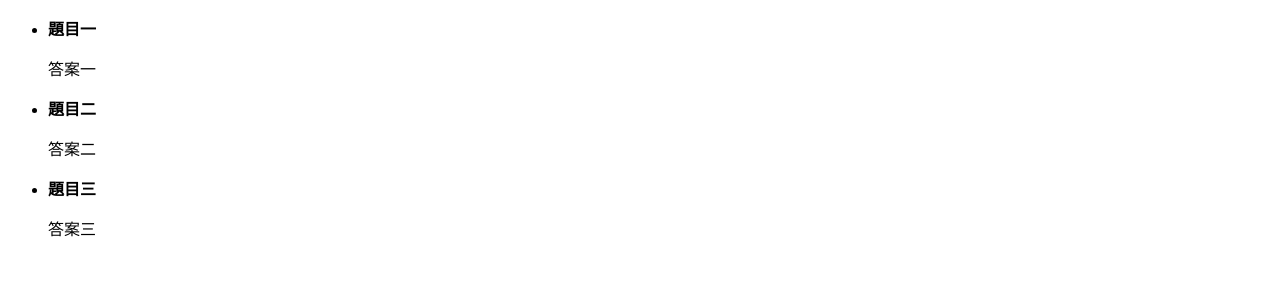
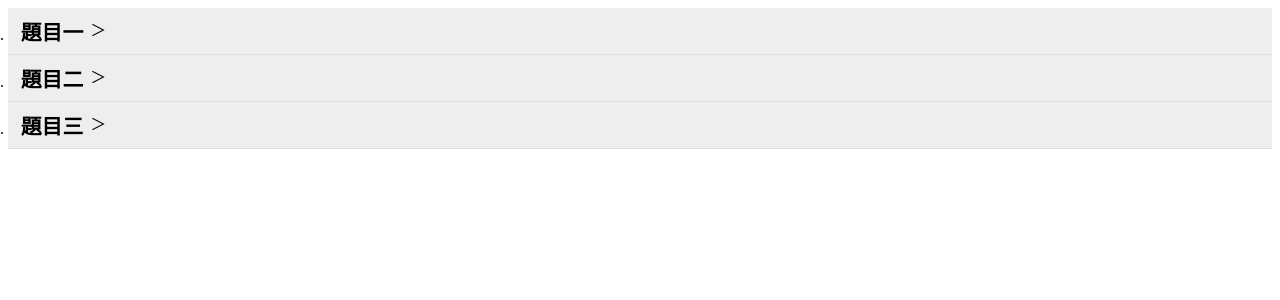
Before and after one commit to m3ctdu49jo/ReactSideProject, a React (Create React App) app in the folder ex01/: page / in a window 1280 px wide. Shown: the top 300 px of the page. Built offline with nearby package versions, Linux system fonts and the light colour scheme; the HTML template or start-up script is replaced by a standard one.

Commit message:
feat: 新增Q&A收折

```diff
--- a/ex01/src/App.jsx
+++ b/ex01/src/App.jsx
@@ -7,7 +7,7 @@ import QuestionBox from "./components/QuestionBox";
 export default function App(){
     return (
         <>
-            {/* <FlashBox name="James" /> */}
+            {/* <FlashBox /> */}
             <QuestionBox />
         </>
     );
--- a/ex01/src/components/FlashBox.jsx
+++ b/ex01/src/components/FlashBox.jsx
@@ -76,7 +76,7 @@ export default function FlashBox({name}){
 
 
     return (
-        <Box className={style.box}>
+        <Box className={style.flashBox}>
             <Button isNext={true} currentIndex={activeIndex} setActiveIndex={setActiveIndex} liLen = {imgsName.length} />
             <Button isNext={false} currentIndex={activeIndex} setActiveIndex={setActiveIndex} liLen = {imgsName.length} />
             <ul className={style.imgList}>
--- a/ex01/src/components/QuestionBox.jsx
+++ b/ex01/src/components/QuestionBox.jsx
@@ -1,24 +1,68 @@
-import React from "react";
+import React, {useState, useMemo, useEffect} from "react";
+import styled from "styled-components"
+import style from "../styles/style.module.css"
 
-let questionAndAnswer = {"themes":["題目一", "題目二", "題目三"], "answers": ["答案一", "答案二", "答案三"]};
+let questionAndAnswers = {"themes":["題目一", "題目二", "題目三"], "answers": ["答案一", "答案二", "答案三"]};
 
-const Items = function({theme, answer}){
+const ThemeBox = styled.strong`
+    font-size: 1.3rem;
+    background: #eee;
+    display: block;
+    padding: .5rem .8rem;
+    border-bottom: 1px solid #ddd;
+    position: relation;
+    &:after{
+        content: "＞";
+        font-size: 16px;
+        font-weight: normal;
+        text-align: center;
+        line-height: 30px;
+        width: 30px;
+        height: 30px;
+        position: absolute;
+        transform: rotate(${props => props.$activeTheme && props.theme === props.$activeTheme ? "90deg" : "0deg"})
+    }
+`;
+const AnswerBox = styled.p`
+    padding: .5rem;
+    margin: 0;
+    margin-bottom: 1rem;
+    display: ${props => props.$activeTheme && props.theme === props.$activeTheme ? "block" : "none"};
+`;
+// React 的特性之一：不允許未知的 props 傳遞到 DOM 元素中。
+// 使用 styled-components 定義一個樣式化的 React 組件時，如果傳入的 props（例如 "active"）並非標準 HTML 元素的屬性，
+// React 會顯示警告，因為這些 props 會被直接傳遞到 DOM 元素中，但 DOM 本身無法理解這些非標準屬性。
+// ※使用 Transient Props（臨時 props）：
+// 解決這個問題，可以使用 $ 前綴的 transient props。
+// 這樣的 props 不會傳遞到 DOM 元素中，僅供樣式處理使用。
+
+
+const Items = function({theme, answer, activeTheme, setThemeActive}){
+
+    function openAnswer(){
+        setThemeActive(theme);
+    }
+
     return (
-        <li>
-            <strong>{theme}</strong>
-            <p>{answer}</p>
+        <li key={theme}>
+            <ThemeBox theme={theme} $activeTheme={activeTheme} onClick={openAnswer}>{theme}</ThemeBox>
+            {/* 臨時 props，使用 $ 前綴的 transient props */}
+            <AnswerBox theme={theme} $activeTheme={activeTheme}>{answer}</AnswerBox>
         </li>
     );
 }
 
 function QuestionBox(){
+    const [themeActive, setThemeActive] = useState("");
+
+
     return (
         <div>
             <ul>
                 {
-                    questionAndAnswer.themes.map((theme, index) => {
-                        let answer = questionAndAnswer.answers[index];
-                        return (<Items key={theme} answer={answer} theme={theme} />);
+                    questionAndAnswers.themes.map((theme, index) => {
+                        let answer = questionAndAnswers.answers[index];
+                        return (<Items key={theme} theme={theme} answer={answer} activeTheme={themeActive} setThemeActive={setThemeActive} />);
                     })
                 }
             </ul>
--- a/ex01/src/styles/style.module.css
+++ b/ex01/src/styles/style.module.css
@@ -1,37 +1,43 @@
-
-.box {
-    padding: 0;
-}
-.box ul {
+ul {
     margin: 0;
     padding: 0;
 }
-.box ul li {
-    list-style: none;
+ul li {
+    list-style: block;
+}
+
+.active {
+    display: block;
+}
+
+.flashBox {
+    padding: 0;
+}
+.flashBox ul li {
     display: none;
 }
-.box ul.imgList li img {
+.flashBox ul.imgList li img {
     max-width: 100%;
 }
-.box ul.imgList li.active {
+.flashBox ul.imgList li.active {
     display: block;
 }
-.box .left {
+.flashBox .left {
     left: 10px;
 }
-.box .right {
+.flashBox .right {
     right: 10px;
 }
 
 
-.box ul.dotList {
+.flashBox ul.dotList {
     text-align: center;
     display: block;
     position: relative;
     bottom: 30px;
     margin: 0 auto;
 }
-.box ul.dotList li {
+.flashBox ul.dotList li {
     display: block;
     background: rgba(64, 86, 255, 0.3);
     display: inline-block;
@@ -41,6 +47,6 @@
     border-radius: 10px;
     cursor: pointer;
 }
-.box ul.dotList li.active {
+.flashBox ul.dotList li.active {
     background: rgba(64, 86, 255, 0.8);
 }
```
Also changed, not shown: ex01/src/styles/style.css (deleted, +0 -8 lines).
